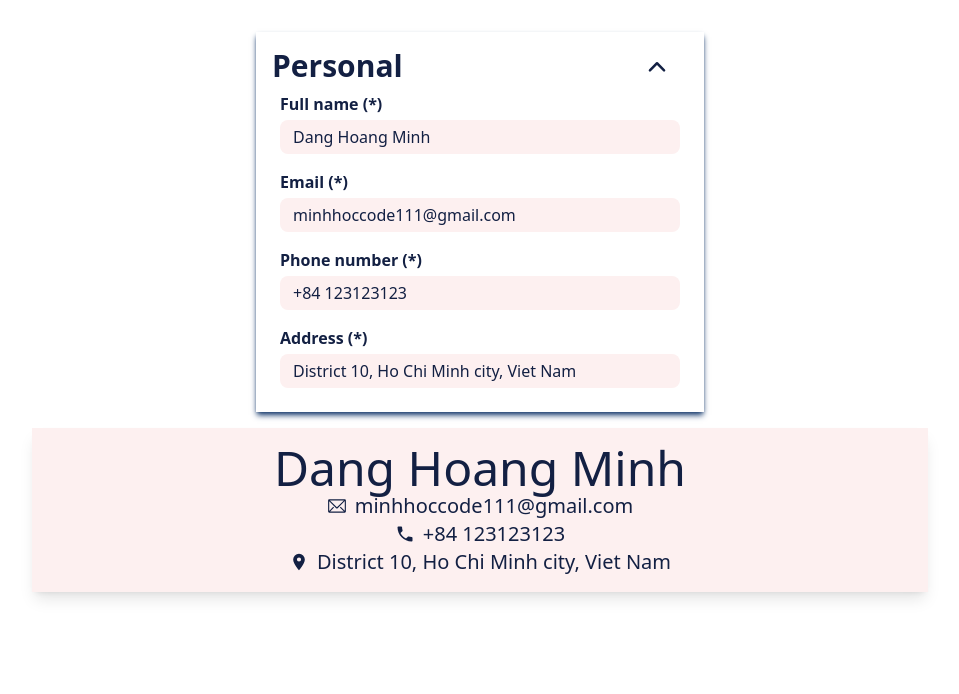
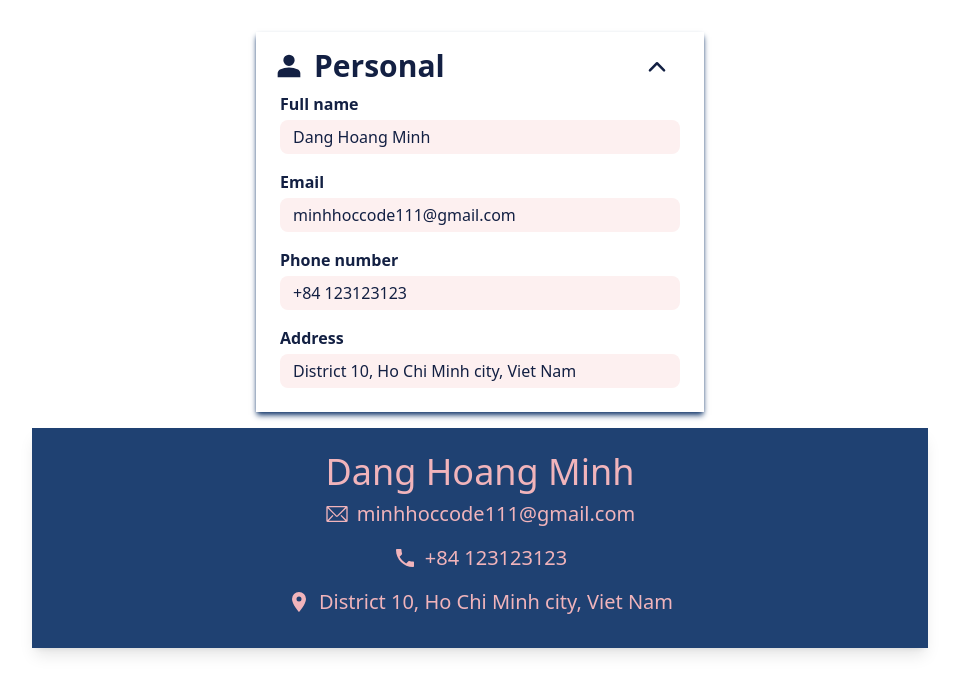
Before and after one commit to minhhoccode111/cv-application-top, a React (Vite) app: page / in a window 1280 px wide. Shown: the top 694 px of the page, without its empty margins (160-1119 px from the left). Built offline with nearby package versions, Linux system fonts and the light colour scheme.

Commit message:
fix some styles

```diff
--- a/index.html
+++ b/index.html
@@ -10,7 +10,7 @@
     <title>CV Application</title>
   </head>
   <body>
-    <div id="root" class="p-4"></div>
+    <div id="root" class="p-4 container mx-auto"></div>
 
     <script type="module" src="/src/main.jsx"></script>
   </body>
--- a/src/App.jsx
+++ b/src/App.jsx
@@ -9,22 +9,26 @@ import 'animate.css';
 import { Input } from './components/Input';
 import { Button } from './components/ToggleButton';
 
+// const FactoryEducation = () => {};
+
 const Display = ({ name, email, phone, address }) => {
   return (
-    <div className="my-4 mx-auto p-4 max-w-4xl bg-light shadow-lg text-darker">
-      <h1 className=" text-center text-5xl">{name}</h1>
-      <h2 className="flex items-center justify-center gap-2 text-xl">
-        <Icon.Email />
+    <div className="my-4 mx-auto max-w-4xl shadow-lg">
+      <header className={'px-4 bg-dark text-pink' + ' ' + (name === '' ? 'py-11' : 'py-6')}>
+        <h1 className="text-center text-4xl">{name}</h1>
+        <h2 className="py-2 flex items-center justify-center gap-2 text-xl">
+          {email !== '' ? <Icon.Email color={'#F1B4BB'} height={'24px'} width={'24px'} /> : null}
           {email}
         </h2>
-      <h2 className="flex items-center justify-center gap-2 text-xl">
-        <Icon.Phone />
+        <h2 className="py-2 flex items-center justify-center gap-2 text-xl">
+          {phone !== '' ? <Icon.Phone color={'#F1B4BB'} height={'24px'} width={'24px'} /> : null}
           {phone}
         </h2>
-      <h2 className="flex items-center justify-center gap-2 text-xl">
-        <Icon.Location />
+        <h2 className="py-2 flex items-center justify-center gap-2 text-xl">
+          {address !== '' ? <Icon.Location color={'#F1B4BB'} height={'24px'} width={'24px'} /> : null}
           {address}
         </h2>
+      </header>
     </div>
   );
 };
@@ -35,15 +39,17 @@ const Personal = ({ name, email, phone, address, handleChange }) => {
   return (
     <>
       <div className="p-4 shadow-md shadow-dark max-w-md mx-auto my-4 text-darker relative">
-        <h1 className="text-3xl font-bold bg-white">Personal</h1>
+        <h1 className="flex items-center gap-2 text-3xl font-bold bg-white">
+          <Icon.Personal height={'34px'} width={'34px'} /> Personal
+        </h1>
         <div className={'absolute right-0 top-0'}>
           <Button open={open} handleChange={handleOpen} />
         </div>
         <div className={open ? ' block' : ' hidden'}>
-          <Input infoType={'name'} label={'Full name'} inputType={'text'} value={name} handleChange={handleChange} />
-          <Input infoType={'email'} label={'Email'} inputType={'email'} value={email} handleChange={handleChange} />
-          <Input infoType={'phone'} label={'Phone number'} inputType={'tel'} value={phone} handleChange={handleChange} />
-          <Input infoType={'address'} label={'Address'} inputType={'text'} value={address} handleChange={handleChange} />
+          <Input required={true} placeholder={'First and last name'} infoType={'name'} label={'Full name'} inputType={'text'} value={name} handleChange={handleChange} />
+          <Input required={true} placeholder={'Enter your email'} infoType={'email'} label={'Email'} inputType={'email'} value={email} handleChange={handleChange} />
+          <Input required={true} placeholder={'Enter phone number'} infoType={'phone'} label={'Phone number'} inputType={'tel'} value={phone} handleChange={handleChange} />
+          <Input required={true} placeholder={'City, Country'} infoType={'address'} label={'Address'} inputType={'text'} value={address} handleChange={handleChange} />
         </div>
       </div>
     </>
--- a/src/components/Input.jsx
+++ b/src/components/Input.jsx
@@ -1,9 +1,10 @@
 /* eslint-disable react/prop-types */
-export const Input = ({ label, inputType, infoType, handleChange, value }) => {
+export const Input = ({ label, inputType, infoType, handleChange, value, required, placeholder }) => {
   return (
     <label className="flex flex-col font-bold gap-1 p-2 ">
-      {label} (*)
+      {label} {required ?? '(*)'}
       <input
+        placeholder={placeholder}
         onChange={(e) => handleChange(infoType, e.target.value)}
         value={value}
         type={inputType}
```
Lines whose indentation alone changed are shown as unchanged.
